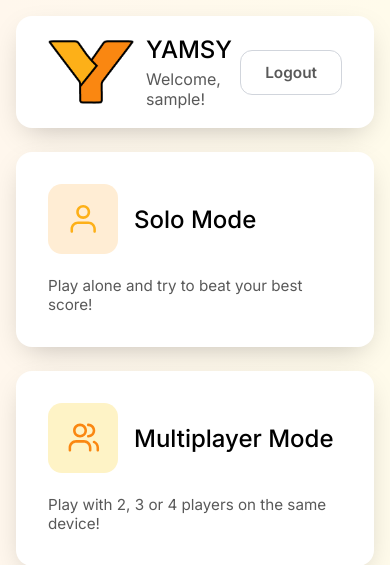
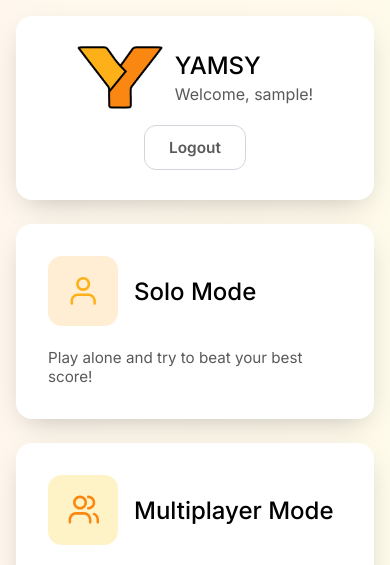
Before and after one commit to TimourBussy/YAMSY, a PHP site: page / in a window 390 px wide. Shown: the top 565 px of the page. Run offline with PHP 8.4, Linux system fonts and the light colour scheme; the visitor is signed in with stand-in values (Sample User, id 1).

Commit message:
Homepage responsive

```diff
--- a/src/public/css/style.css
+++ b/src/public/css/style.css
@@ -256,7 +256,7 @@ body.home {
 }
 
 header.card-row {
-	height: 3rem;
+	min-height: 3rem;
 	margin-bottom: 1.5rem;
 }
 
@@ -366,6 +366,14 @@ p:not(.big) {
 		padding: 1rem;
 	}
 
+	.card-row {
+		flex-direction: column;
+		justify-content: center;
+		height: auto;
+		padding: 4.25rem 0;
+		gap: 1rem;
+	}
+
 	.grid {
 		grid-template-columns: 1fr;
 	}
```
